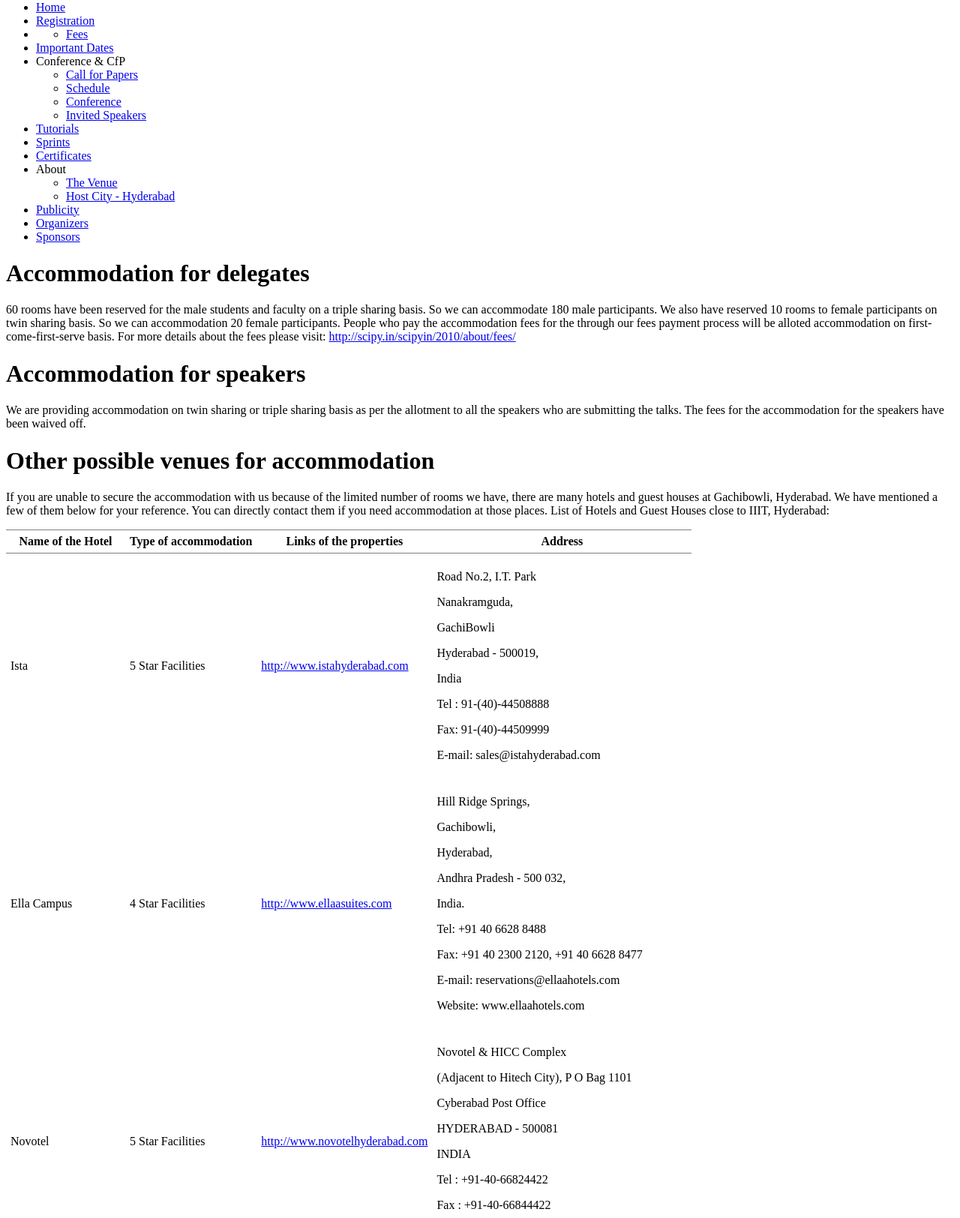
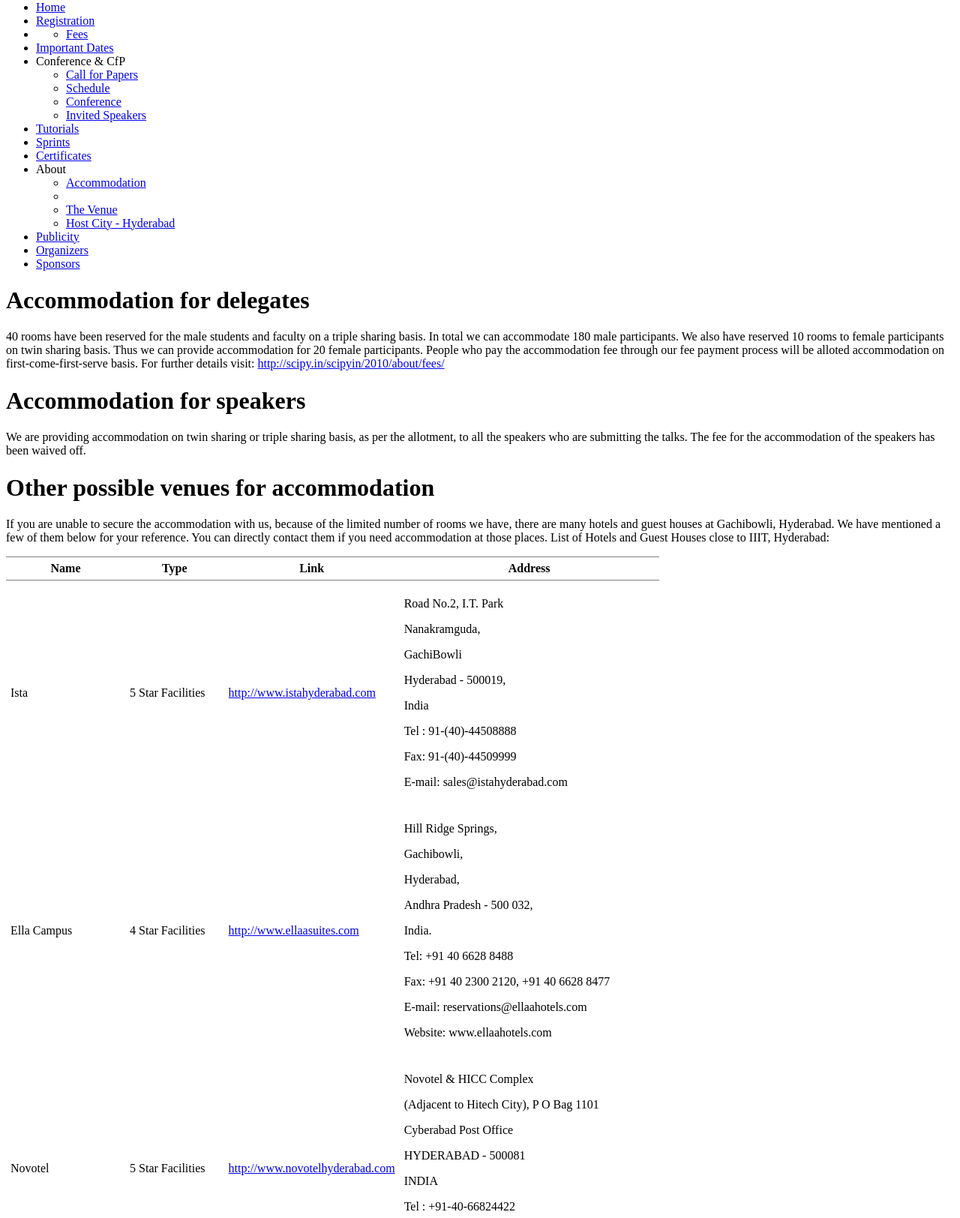
Before and after one commit to FOSSEE/scipycon, a Django app: template project/templates/about/accommodation.html in a window 1280 px wide. Shown: the part 296-1920 px from the top of the page at 75% size. Run offline with Django 3.2, Linux system fonts and the light colour scheme; the template is opened without the code that fills it, so the values that code supplies are empty.

Commit message:
Enabling the Accomodation link

```diff
--- a/project/templates/_menu.html
+++ b/project/templates/_menu.html
@@ -69,14 +69,15 @@
     <li>
       About
       <ul>
-        <!--
+
             <li>
               <a href="/{{ params.scope }}/about/accommodation/">
 		Accommodation
               </a>
             </li>
         <li>
-          <a href="/{{ params.scope }}/about/food/">
+       <!--
+	  <a href="/{{ params.scope }}/about/food/">
             Food
           </a>
         </li>
--- a/project/templates/about/accommodation.html
+++ b/project/templates/about/accommodation.html
@@ -1,24 +1,25 @@
 {% extends "base.html" %}
 {% block content %}
 <h1>Accommodation for delegates</h1>
-<p class="noindent">60 rooms have been reserved for the male students and
-faculty on a triple sharing basis. So we can accommodate 180 male participants.
-We also have reserved 10 rooms to female participants on twin sharing basis.
-So we can accommodation 20 female participants. People who pay the accommodation
-fees for the through our fees payment process will be alloted accommodation
-on first-come-first-serve basis. For more details about the fees please
-visit: <a href="http://scipy.in/scipyin/2010/about/fees/">
+<p class="noindent">40 rooms have been reserved for the male students
+and faculty on a triple sharing basis. In total we can accommodate 180
+male participants.  We also have reserved 10 rooms to female
+participants on twin sharing basis. Thus we can provide accommodation
+for 20 female participants. People who pay the accommodation fee
+through our fee payment process will be alloted accommodation on
+first-come-first-serve basis. For further details visit:
+<a href="http://scipy.in/scipyin/2010/about/fees/">
 http://scipy.in/scipyin/2010/about/fees/</a>
 </p>
 
 <h1>Accommodation for speakers</h1>
 <p class="noindent">We are providing accommodation on twin sharing
-or triple sharing basis as per the allotment to all the speakers who
-are submitting the talks. The fees for the accommodation for the
-speakers have been waived off.</p>
+or triple sharing basis, as per the allotment, to all the speakers who
+are submitting the talks. The fee for the accommodation of the
+speakers has been waived off.</p>
 
 <h1>Other possible venues for accommodation</h1>
-<p class="noindent">If you are unable to secure the accommodation with us
+<p class="noindent">If you are unable to secure the accommodation with us,
 because of the limited number of rooms we have, there are many hotels and
 guest houses at Gachibowli, Hyderabad. We have mentioned a few of them
 below for your reference. You can directly contact them if you need
@@ -26,12 +27,12 @@ accommodation at those places.
 
 List of Hotels and Guest Houses close to IIIT, Hyderabad:
 
-<table class="scipycon-default-border border="2" cellpadding="6" rules="groups" frame="hsides">
+<table class="scipycon-default-border" cellpadding="6" rules="groups" frame="hsides">
 <caption></caption>
 <colgroup><col class="right" /><col class="left" /><col class="left" /><col class="left" />
 </colgroup>
 <thead>
-<tr><th scope="col" class="right">Name of the Hotel</th><th scope="col" class="left">Type of accommodation</th><th scope="col" class="left">Links of the properties</th><th scope="col" class="left">Address</th>
+<tr><th scope="col" class="right">Name</th><th scope="col" class="left">Type</th><th scope="col" class="left">Link</th><th scope="col" class="left">Address</th>
 </tr>
 </thead>
 
```
